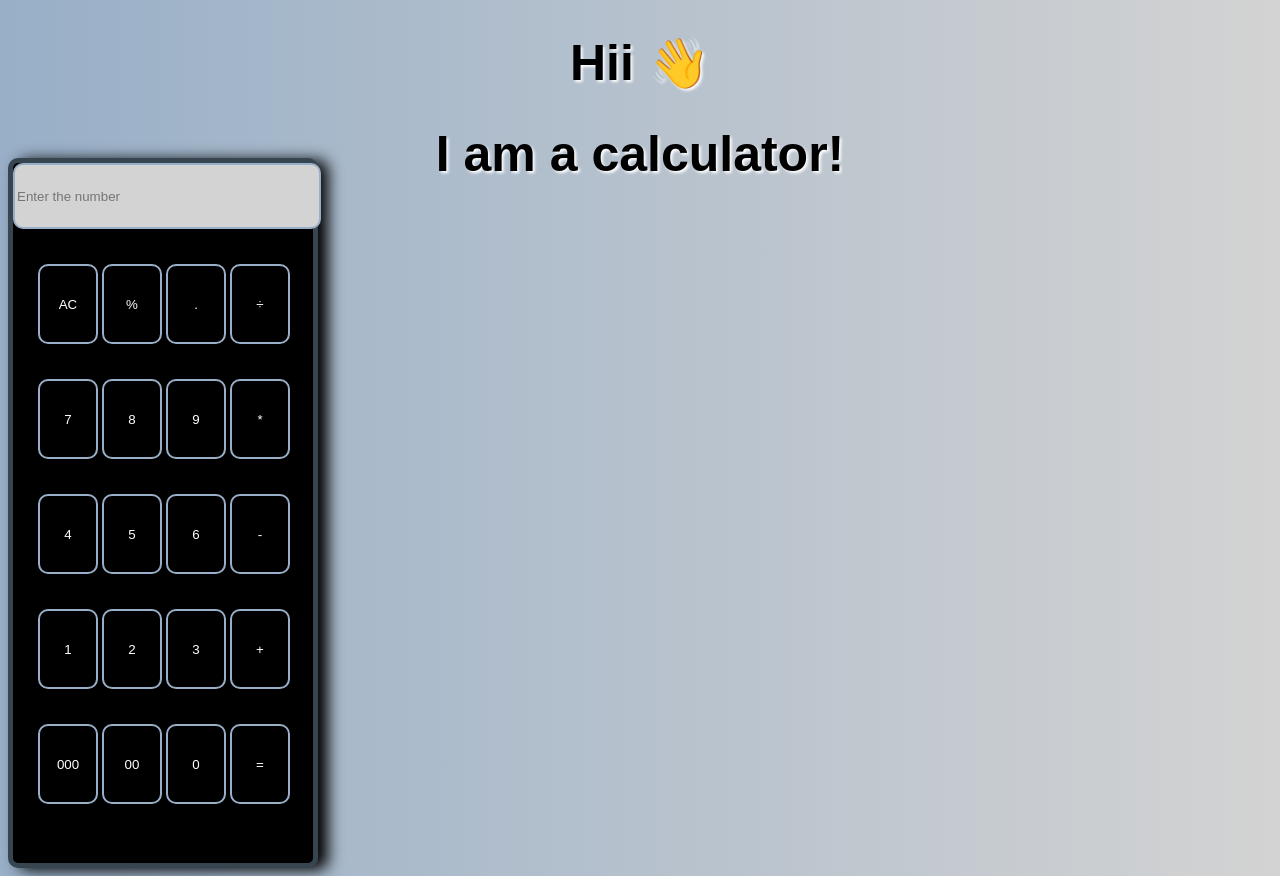
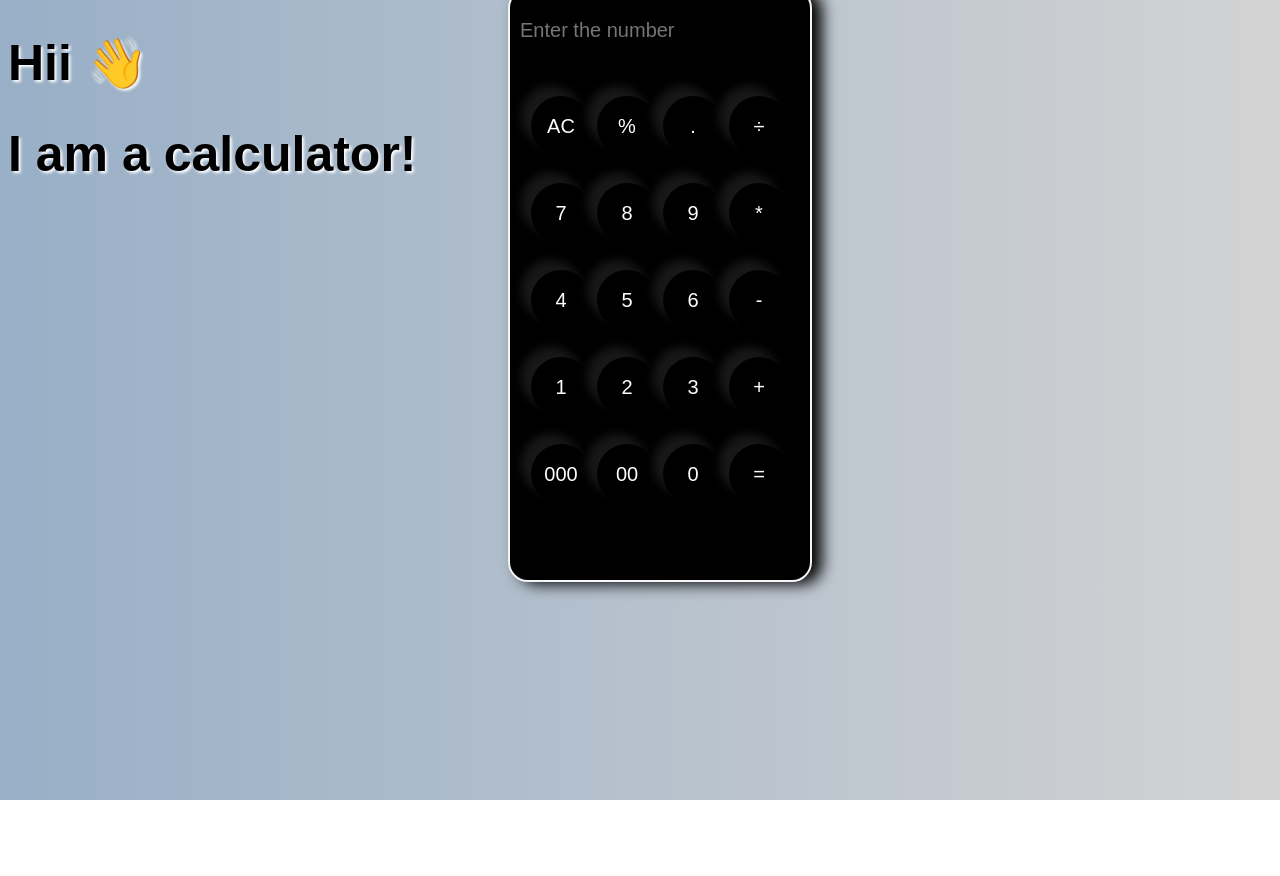
Before and after one commit to mansi-24082006/Calculator, a plain HTML site: page calculator.html in a window 1280 px wide. After the commit the page ends 800 px from the top, so only its background shows below. Drawn offline with Linux system fonts and the light colour scheme; a web font is replaced by a local one.

Commit message:
Update style.css

```diff
--- a/style.css
+++ b/style.css
@@ -3,8 +3,8 @@ body {
 }
 
 h1 {
-    text-align: center;
-    margin-bottom: 0;
+    text-align:start;
+    margin-bottom: 10px;
     font-size: 50px;
     font-family: "Sofia", sans-serif;
     text-shadow: 2px 2px 3px white;
@@ -12,56 +12,49 @@ h1 {
 
 .main {
     width: 300px;
-    height: 700px;
+    margin-left:500px;
+    height:590px;
     background-color: black;
-
-    margin-top: -25px;
-    border: 5px solid #36454F;
-    border-radius: 10px;
+    margin-top: -205px;
+    border: 2px solid #f5f5f5;
+    border-radius: 20px;
     box-shadow: 10px 2px 15px black;
 }
-
-.main:hover {
-    background-color: #98AFC7;
+.Num {
+    width: 280px;
+    height:60px;
+    border: none;
+    padding: 5px;
+    margin: 5px;
+    background: transparent;
+    box-shadow: 0px 3px 15px rgbs(84, 84, 84, 0.1);
+    font-size: 20px;
+    text-align: 10px left;
+    border-radius: 15px;
+    cursor: pointer;
+    color: #ffffff;
 }
-
-.Num {
-    background-color: #D3D3D3;
-    border: 2px solid #98AFC7;
-    border-radius: 10px;
-    height: 60px;
-    width: 300px;
-    cursor: poiner;
-}
-
-.Num:hover {
-    background-color: #000000;
-    color: whitesmoke;
-    border: 2px solid black;
-}
-
 .row {
-    margin: 5px;
-    margin-top: 35px;
-    margin-left: 25px;
+    margin: 20px;
+    margin-top: 25px;
+    margin-left: 20px;
 }
 
 button {
-    text-align: center;
+    border: none;
     width: 60px;
-    height: 80px;
-    border: 2px solid #98AFC7;
-    border-radius: 10px;
-    background-color: black;
-    color: white;
+    height: 60px;
+    margin: 1px;
+    border-radius: 50%;
+    background: transparent;
+    color: #ffffff;
+    font-size: 20px;
+    box-shadow: -10px -10px 10px rgba(250, 240, 240, 0.1);
+    cursor: pointer;
 }
-
-button:hover {
-    background-color: #D3D3D3;
-    border: 2px solid #36454F;
-    color: black;
-}
-
-.row:hover {
-    background-color: #98AFC7;
-}
+button:hover{
+    border: none;
+    padding: 15px;
+    border-radius: 50%;
+    box-shadow: inset 0 0 8px #f5f4fa;
+    }
```
